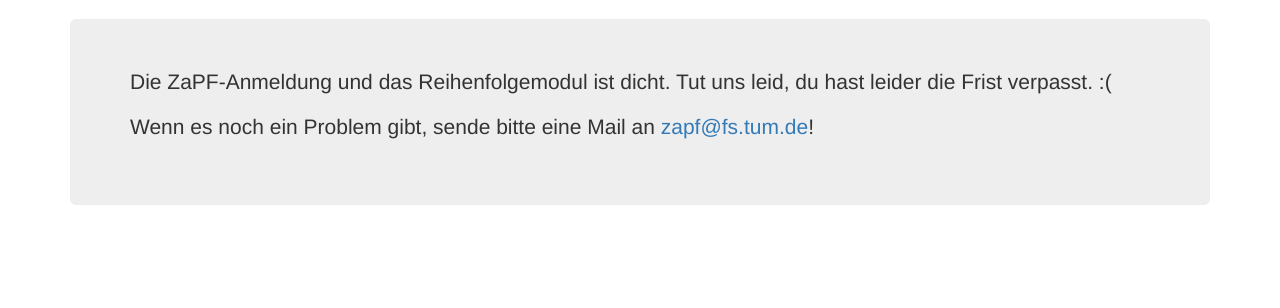
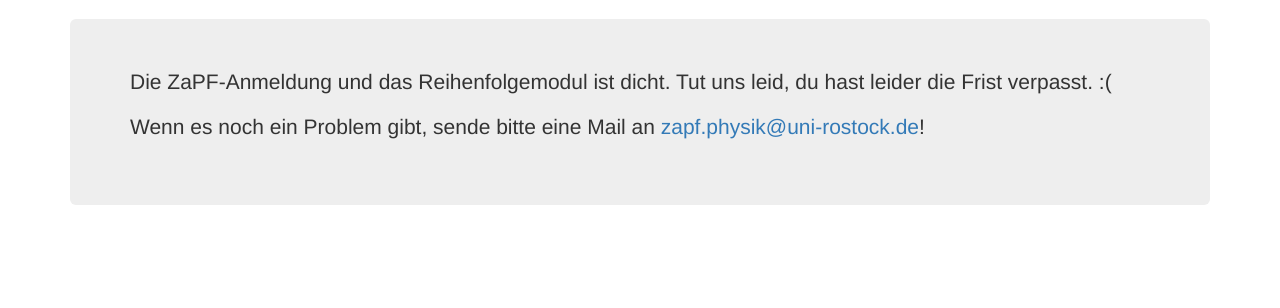
Before and after one commit to ZaPF/anmeldesystem, a Flask app: page /priorities/ in a window 1280 px wide. Shown: the part 51-359 px from the top of the page. Run offline with Flask 2, Linux system fonts and the light colour scheme; parts of the project's set-up code (start-up, migrations or seed data) failed here and were passed over; some libraries are stand-ins or nearby versions.

Commit message:
E-Mail in Priorities

```diff
--- a/app/priorities/templates/priorities_closed.html
+++ b/app/priorities/templates/priorities_closed.html
@@ -6,7 +6,7 @@
 <div class="container">
   <div class="jumbotron">
     <p>Die ZaPF-Anmeldung und das Reihenfolgemodul ist dicht. Tut uns leid, du hast leider die Frist verpasst. :(</p>
-    <p>Wenn es noch ein Problem gibt, sende bitte eine Mail an <a href="mailto:zapf@fs.tum.de">zapf@fs.tum.de</a>!</p>
+    <p>Wenn es noch ein Problem gibt, sende bitte eine Mail an <a href="mailto:zapf.physik@uni-rostock.de">zapf.physik@uni-rostock.de</a>!</p>
   </div>
 </div>
 {% endblock %}
--- a/app/sose2021/templates/registration_closed.html
+++ b/app/sose2021/templates/registration_closed.html
@@ -6,7 +6,7 @@
 <div class="container">
   <div class="jumbotron">
     <p>Die ZaPF-Anmeldung ist dicht. Tut mir leid, du hast leider die Frist verpasst. :(</p>
-    <p>Wenn nur ein Fehler in deinen Daten korrigiert werden soll, sende bitte eine Mail an zapf.physik@uni-rostock.de!</p>
+    <p>Wenn nur ein Fehler in deinen Daten korrigiert werden soll, sende bitte eine Mail an <a href="mailto:zapf.physik@uni-rostock.de">zapf.physik@uni-rostock.de</a>!</p>
   </div>
 </div>
 {% endblock %}
```
